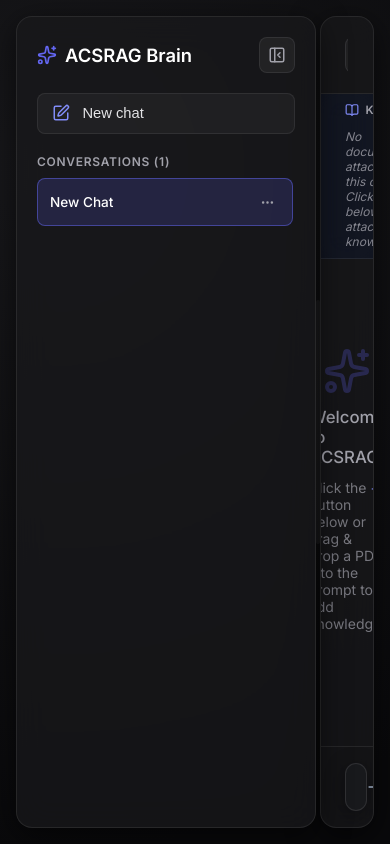
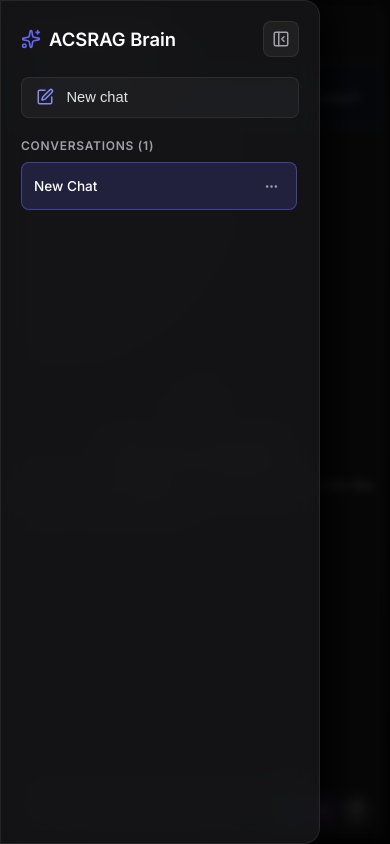
Before and after one commit to LakshyaJain08/Adaptive_Corrective_Self_Rag, a Next.js app: page / in a window 390 px wide. Both pictures are taken after a click on the button 59 px from the left and 55 px from the top of the page. Built offline with nearby package versions, Linux system fonts and the light colour scheme.

Commit message:
fix(mobile): optimize Android and mobile scaling with 100dvh, interactiveWidget visual viewport, and responsive prompt bar

```diff
--- a/app/globals.css
+++ b/app/globals.css
@@ -50,12 +50,17 @@
   box-shadow: 0 0 10px rgba(99, 102, 241, 0.5);
 }
 
-body {
+html, body {
   font-family: 'Inter', -apple-system, BlinkMacSystemFont, 'Segoe UI', Roboto, sans-serif;
   background: var(--bg-gradient);
   background-color: var(--bg-color);
   color: var(--text-primary);
   min-height: 100vh;
+  min-height: 100dvh;
+  height: 100%;
+  height: 100dvh;
+  margin: 0;
+  padding: 0;
   overflow: hidden;
 }
 
@@ -63,8 +68,13 @@ body {
 .app-container {
   display: flex;
   height: 100vh;
+  height: 100dvh;
   width: 100vw;
+  width: 100dvw;
   padding: 1rem;
+  box-sizing: border-box;
+  overflow: hidden;
+  position: relative;
 }
 
 /* Sidebar / Upload Panel */
@@ -967,3 +977,146 @@ body {
 .web-search-retry-btn:active {
   transform: translateY(0px);
 }
+
+/* ==========================================================================
+   Mobile & Android Responsive Styling
+   ========================================================================== */
+@media (max-width: 768px) {
+  .app-container {
+    padding: 0.35rem 0.35rem calc(0.35rem + env(safe-area-inset-bottom, 0px)) 0.35rem;
+    gap: 0;
+  }
+
+  /* Sidebar Mobile Drawer */
+  .sidebar {
+    position: fixed;
+    top: 0;
+    left: 0;
+    bottom: 0;
+    height: 100dvh;
+    width: min(320px, 85vw) !important;
+    max-width: 85vw;
+    z-index: 1000;
+    border-radius: 0 16px 16px 0;
+    transform: translateX(0);
+    box-shadow: 12px 0 36px rgba(0, 0, 0, 0.85);
+    transition: transform 0.3s cubic-bezier(0.4, 0, 0.2, 1), opacity 0.2s ease;
+  }
+
+  .sidebar.closed {
+    transform: translateX(-105%) !important;
+    width: min(320px, 85vw) !important;
+    pointer-events: none;
+    opacity: 0;
+  }
+
+  .resizer {
+    display: none !important;
+  }
+
+  .sidebar-mobile-backdrop {
+    position: fixed;
+    inset: 0;
+    background: rgba(0, 0, 0, 0.65);
+    backdrop-filter: blur(4px);
+    -webkit-backdrop-filter: blur(4px);
+    z-index: 998;
+    animation: fadeIn 0.2s ease;
+  }
+
+  /* Chat Container */
+  .chat-container {
+    width: 100% !important;
+    height: 100% !important;
+    border-radius: 12px;
+  }
+
+  .chat-header {
+    padding: 0.65rem 0.85rem;
+  }
+
+  .chat-header h1 {
+    font-size: 0.95rem;
+  }
+
+  .chat-kb-bar {
+    padding: 0.35rem 0.75rem;
+    gap: 0.35rem;
+  }
+
+  .chat-kb-tag {
+    max-width: 140px;
+    font-size: 0.7rem;
+    padding: 0.15rem 0.4rem;
+  }
+
+  .messages {
+    padding: 0.75rem 0.6rem;
+    gap: 0.85rem;
+  }
+
+  .message-bubble {
+    max-width: 95%;
+    font-size: 0.88rem;
+    padding: 0.75rem 0.85rem;
+  }
+
+  .metadata-panel {
+    max-width: 95%;
+    padding: 0.65rem 0.75rem;
+    font-size: 0.75rem;
+  }
+
+  .input-area-wrapper {
+    padding: 0.45rem 0.5rem calc(0.45rem + env(safe-area-inset-bottom, 0px)) 0.5rem;
+  }
+
+  .unified-prompt-bar {
+    padding: 0.25rem 0.35rem 0.25rem 0.5rem;
+    gap: 0.35rem;
+  }
+
+  .prompt-input-field {
+    font-size: 0.88rem;
+    padding: 0.4rem 0.15rem;
+  }
+
+  .attach-btn {
+    width: 30px;
+    height: 30px;
+  }
+
+  .prompt-inner-controls {
+    gap: 0.25rem;
+  }
+
+  .mode-toggle-pill-inside {
+    padding: 0.28rem 0.45rem;
+    font-size: 0.72rem;
+    gap: 0.25rem;
+  }
+
+  .send-btn {
+    width: 30px;
+    height: 30px;
+  }
+}
+
+/* Extra small mobile screens (e.g. 360px - 420px width on Android) */
+@media (max-width: 480px) {
+  .mode-toggle-pill-inside span {
+    display: none;
+  }
+
+  .mode-toggle-pill-inside {
+    padding: 0.35rem 0.45rem;
+    border-radius: 50%;
+    width: 28px;
+    height: 28px;
+    justify-content: center;
+  }
+
+  .prompt-input-field {
+    font-size: 0.84rem;
+  }
+}
--- a/app/layout.jsx
+++ b/app/layout.jsx
@@ -3,6 +3,14 @@ import './globals.css';
 export const metadata = {
   title: 'Adaptive Corrective Self-RAG (ACSRAG)',
   description: 'AI-Powered Document Intelligence Platform with Adaptive Corrective Self-RAG',
+};
+
+export const viewport = {
+  width: 'device-width',
+  initialScale: 1,
+  maximumScale: 1,
+  viewportFit: 'cover',
+  interactiveWidget: 'resizes-visual',
 };
 
 export default function RootLayout({ children }) {
--- a/app/page.jsx
+++ b/app/page.jsx
@@ -850,6 +850,14 @@ export default function Home() {
       className="app-container"
       style={{ cursor: isResizing ? 'col-resize' : 'default' }}
     >
+      {/* Mobile Backdrop */}
+      {isSidebarOpen && (
+        <div
+          className="sidebar-mobile-backdrop"
+          onClick={() => setIsSidebarOpen(false)}
+        />
+      )}
+
       {/* Sidebar */}
       <aside
         className={`sidebar ${isSidebarOpen ? '' : 'closed'}`}
```
